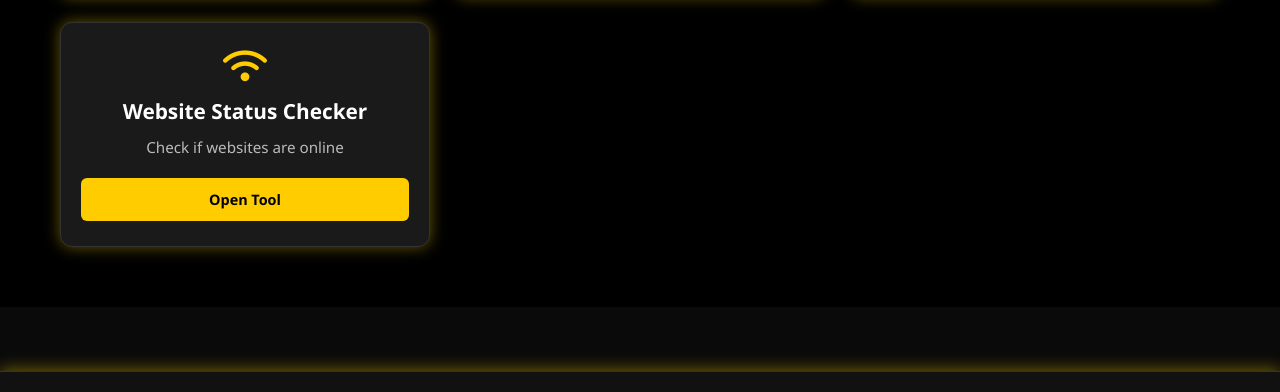
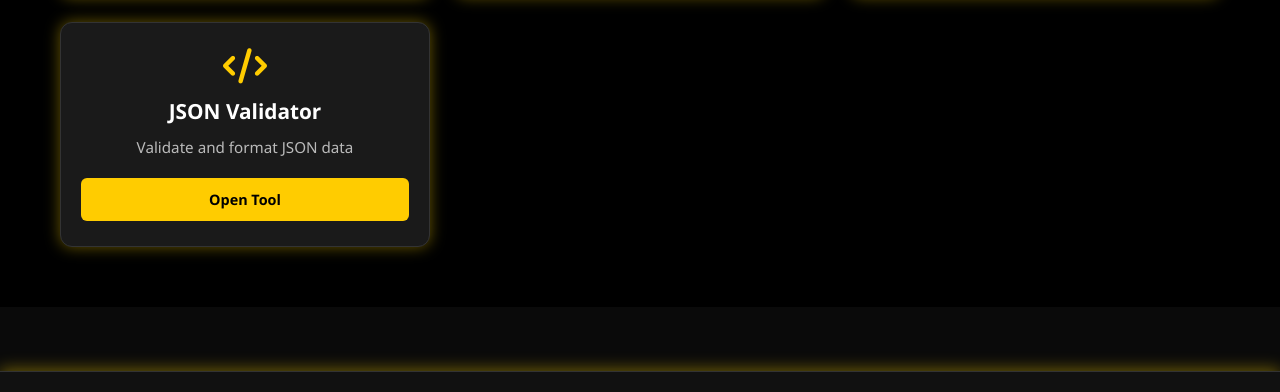
Before and after one commit to mariaajames280-blip/Online-Web-Tool, a plain HTML site: page index.html in a window 1280 px wide. Shown: the part 4136-4528 px from the top of the page. Drawn offline with Linux system fonts and the light colour scheme.

Commit message:
Update index.html

```diff
--- a/index.html
+++ b/index.html
@@ -968,11 +968,11 @@
                     <p>Minify CSS, JS, and HTML code</p>
                     <a href="code-minifier.html" class="tool-link">Open Tool</a>
                 </div>
-                    <div class="tool-card">
-                    <i class="fas fa-wifi"></i>
-                    <h3>Website Status Checker</h3>
-                    <p>Check if websites are online</p>
-                    <a href="status-checker.html" class="tool-link">Open Tool</a>
+                      <div class="tool-card">
+                      <i class="fas fa-code"></i>
+                      <h3>JSON Validator</h3>
+                      <p>Validate and format JSON data</p>
+                      <a href="json-validator.html" class="tool-link">Open Tool</a>
                      </div>
                     </div>
                   </div>
```
